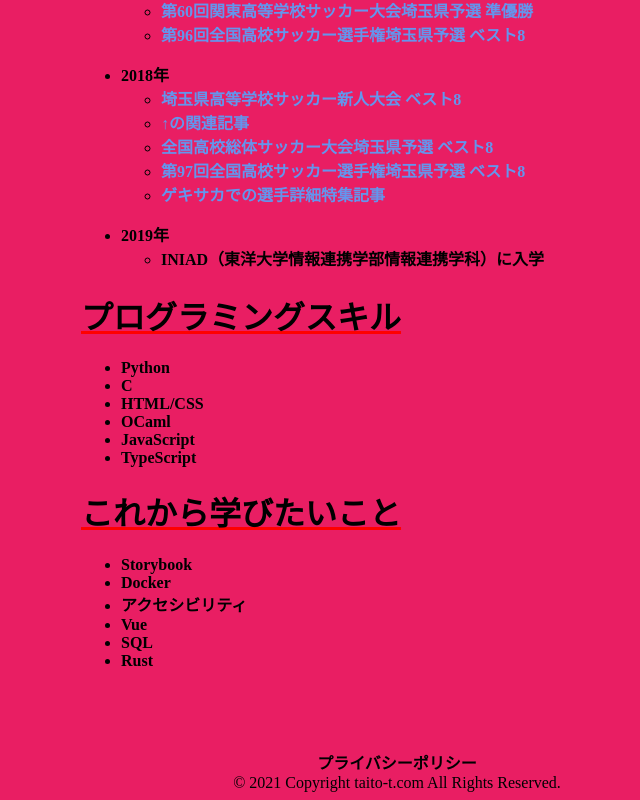
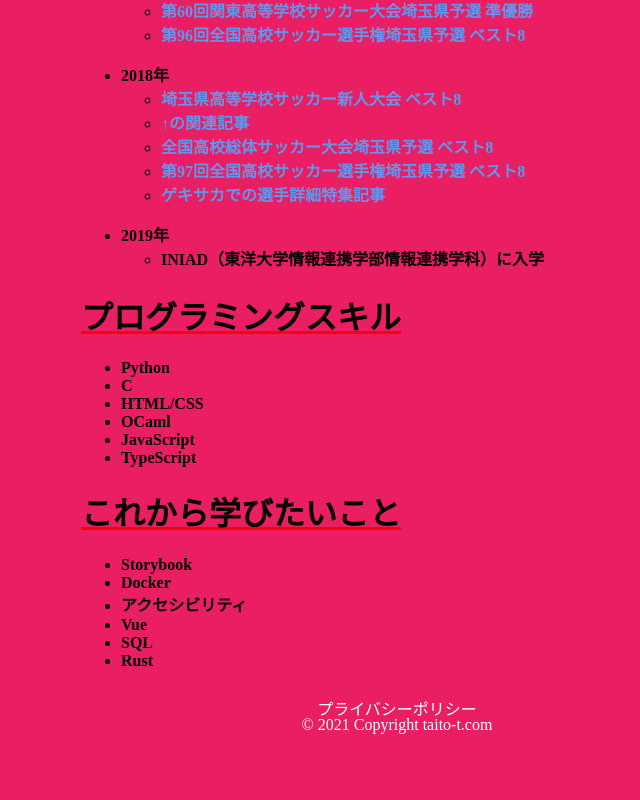
Before and after one commit to taitotnk/taito-t, a Next.js app: page / in a window 1280 px wide. Shown: the part 1110-1910 px from the top of the page, without its empty margins (243-883 px from the left). After the commit the page ends 1860 px from the top, so only its background shows below. Built offline with nearby package versions, Linux system fonts and the light colour scheme.

Commit message:
フッターの完成

```diff
--- /dev/null
+++ b/src/components/organisms/Footer.tsx
@@ -0,0 +1,17 @@
+import Link from "next/link";
+import styles from "../../styles/Footer.module.scss";
+
+const Footer: React.VFC = () => {
+  return (
+    <div>
+      <p className={styles.privacy}>
+        <Link href="/policy">
+          <a>プライバシーポリシー</a>
+        </Link>
+      </p>
+      <p className={styles.copyright}>© 2021 Copyright taito-t.com</p>
+    </div>
+  );
+};
+
+export default Footer;
--- a/src/components/templates/layout.tsx
+++ b/src/components/templates/layout.tsx
@@ -3,15 +3,10 @@ import Link from "next/link";
 import React from "react";
 import styles from "../../styles/layout.module.scss";
 import Header from "../organisms/Header";
+import Footer from "../organisms/Footer";
 
 export const siteTitle = "taito-t.com";
-export default function Layout({
-  children,
-  home,
-}: {
-  children: React.ReactNode;
-  home?: boolean;
-}) {
+export default function Layout({ children }: { children: React.ReactNode }) {
   return (
     <div>
       <Head>
@@ -30,18 +25,7 @@ export default function Layout({
       </Head>
       <Header></Header>
       <main>{children}</main>
-      <footer className={styles.footer}>
-        <div className={styles.policy}>
-          <Link href="/policy">
-            <a>
-              <b>プライバシーポリシー</b>
-            </a>
-          </Link>
-        </div>
-        <div className={styles.rights}>
-          © 2021 Copyright taito-t.com All Rights Reserved.
-        </div>
-      </footer>
+      <Footer></Footer>
     </div>
   );
 }
--- /dev/null
+++ b/src/styles/Footer.module.scss
@@ -0,0 +1,19 @@
+@import "../styles/constance.scss";
+
+.privacy {
+    font-weight: $font-normal;
+    text-align: center;
+    padding-top: 10px;
+    margin-bottom: -20px;
+    a {
+        color: $text-color;
+        &:hover {
+            color: $sub-color;
+        }
+    }
+}
+
+.copyright {
+    text-align: center;
+    color: $text-color;
+}
```
